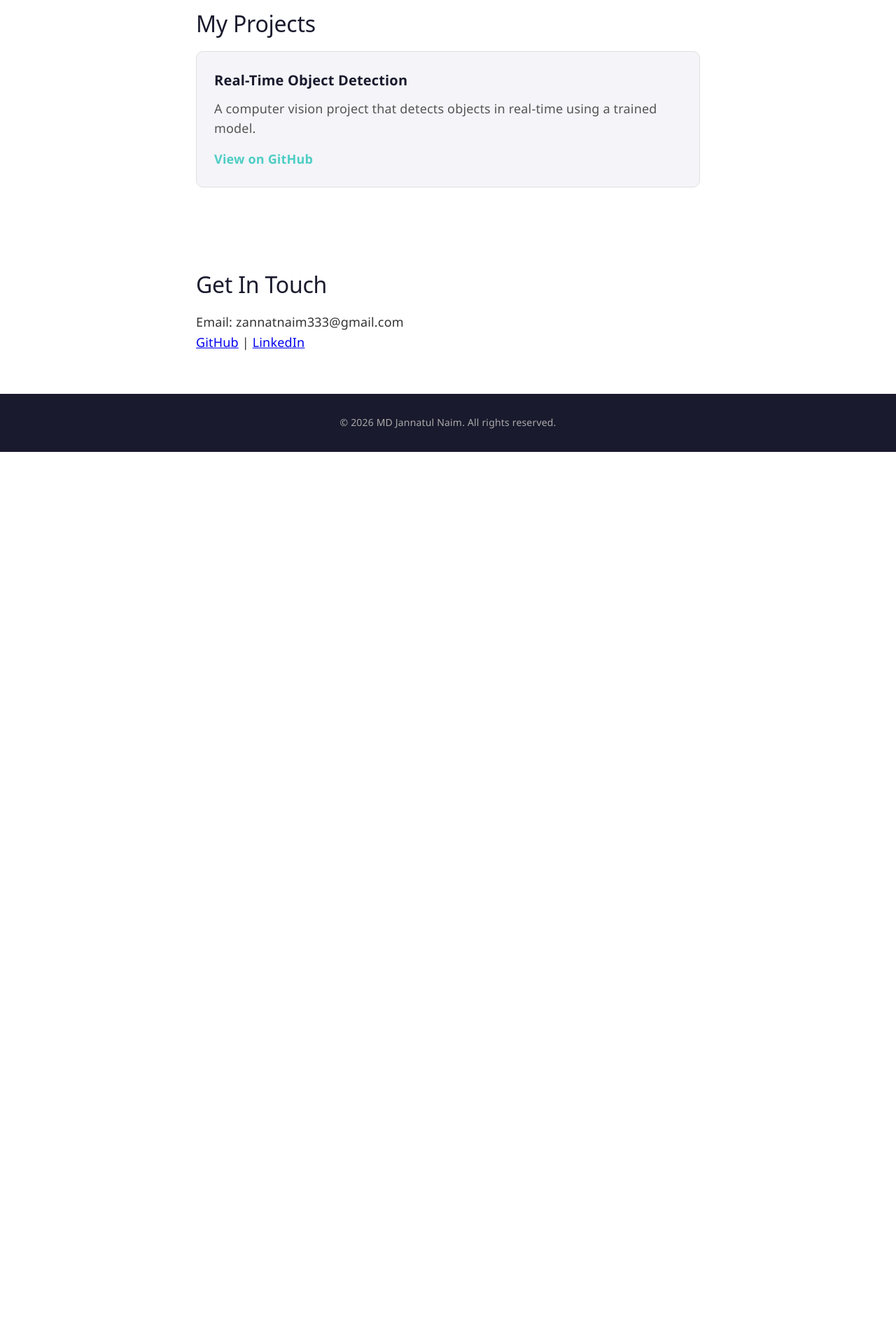
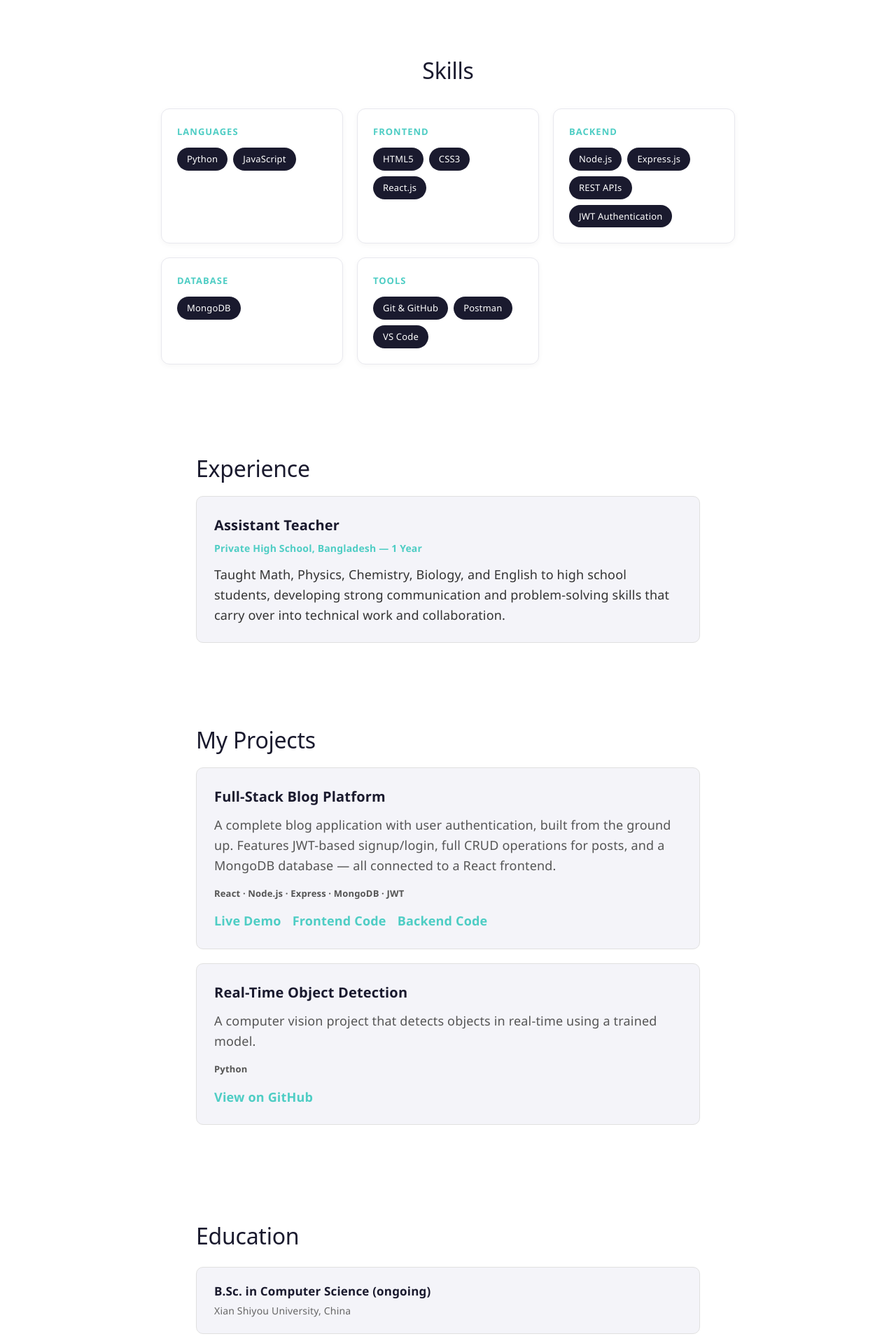
Before and after one commit to zannatnaim/portfolio-react, a React (Vite) app: page / in a window 1280 px wide. Shown: the part 880-2797 px from the top of the page at 70% size. Before the commit the page ends 1526 px from the top, so only its background shows below. Built offline with nearby package versions, Linux system fonts and the light colour scheme.

Commit message:
Add Skills, Experience, Education sections and Blog Platform project

```diff
--- a/src/App.css
+++ b/src/App.css
@@ -158,3 +158,156 @@ html {
         padding: 40px 20px;
     }
 }
+/* Skills Section — Card Grid */
+.skills {
+    padding: 70px 40px;
+    max-width: 900px;
+    margin: 0 auto;
+}
+
+.skills h2 {
+    font-size: 32px;
+    margin-bottom: 35px;
+    color: #1a1a2e;
+    text-align: center;
+}
+
+.skills-grid {
+    display: grid;
+    grid-template-columns: repeat(auto-fit, minmax(220px, 1fr));
+    gap: 20px;
+}
+
+.skill-category {
+    background-color: white;
+    padding: 22px;
+    border-radius: 12px;
+    border: 1px solid #e8e8ee;
+    box-shadow: 0 2px 8px rgba(0, 0, 0, 0.04);
+    transition: transform 0.2s ease, box-shadow 0.2s ease;
+}
+
+.skill-category:hover {
+    transform: translateY(-4px);
+    box-shadow: 0 8px 20px rgba(78, 205, 196, 0.15);
+}
+
+.skill-category h3 {
+    font-size: 13px;
+    color: #4ecdc4;
+    margin-bottom: 12px;
+    text-transform: uppercase;
+    letter-spacing: 1px;
+    font-weight: 700;
+}
+
+.skill-tags {
+    display: flex;
+    flex-wrap: wrap;
+    gap: 8px;
+}
+
+.skill-tag {
+    background-color: #1a1a2e;
+    color: white;
+    padding: 6px 14px;
+    border-radius: 20px;
+    font-size: 13px;
+    font-weight: 500;
+}
+
+/* Experience Section */
+.experience {
+    padding: 60px 40px;
+    max-width: 800px;
+    margin: 0 auto;
+}
+
+.experience h2 {
+    font-size: 32px;
+    margin-bottom: 20px;
+    color: #1a1a2e;
+}
+
+.experience-card {
+    background-color: #f4f4f9;
+    padding: 25px;
+    border-radius: 10px;
+    border: 1px solid #e0e0e0;
+}
+
+.experience-card h3 {
+    font-size: 20px;
+    color: #1a1a2e;
+}
+
+.experience-meta {
+    color: #4ecdc4;
+    font-weight: bold;
+    font-size: 14px;
+    margin: 6px 0 12px;
+}
+
+/* Education Section — Card Style (matches Projects/Experience) */
+.education {
+    padding: 60px 40px;
+    max-width: 800px;
+    margin: 0 auto;
+}
+
+.education h2 {
+    font-size: 32px;
+    margin-bottom: 25px;
+    color: #1a1a2e;
+}
+
+.education-item {
+    background-color: #f4f4f9;
+    padding: 20px 25px;
+    border-radius: 10px;
+    border: 1px solid #e0e0e0;
+    margin-bottom: 15px;
+}
+
+.education-item:last-child {
+    margin-bottom: 0;
+}
+
+.education-item h3 {
+    font-size: 17px;
+    color: #1a1a2e;
+    margin-bottom: 4px;
+}
+
+.education-item p {
+    color: #666;
+    font-size: 14px;
+}
+
+/* Updated Project Card Styles */
+.project-card {
+    margin-bottom: 20px;
+}
+
+.project-tech {
+    font-size: 13px;
+    color: #4ecdc4;
+    font-weight: bold;
+    margin-bottom: 12px;
+}
+
+.project-links {
+    display: flex;
+    gap: 16px;
+    flex-wrap: wrap;
+}
+
+.project-links a {
+    color: #4ecdc4;
+    font-weight: bold;
+    text-decoration: none;
+}
+
+.project-links a:hover {
+    text-decoration: underline;
+}
--- a/src/App.jsx
+++ b/src/App.jsx
@@ -1,6 +1,9 @@
 import './App.css'
 import About from './components/About'
+import Skills from './components/Skills'
+import Experience from './components/Experience'
 import Projects from './components/Projects'
+import Education from './components/Education'
 import Contact from './components/Contact'
 
 function App() {
@@ -10,6 +13,7 @@ function App() {
         <div className="logo">MD JANNATUL NAIM</div>
         <ul className="nav-links">
           <li><a href="#about">About</a></li>
+          <li><a href="#skills">Skills</a></li>
           <li><a href="#projects">Projects</a></li>
           <li><a href="#contact">Contact</a></li>
         </ul>
@@ -23,11 +27,14 @@ function App() {
       </section>
 
       <About />
+      <Skills />
+      <Experience />
       <Projects />
+      <Education />
       <Contact />
       <footer>
-    <p>&copy; 2026 MD Jannatul Naim. All rights reserved.</p>
-</footer>
+        <p>&copy; 2026 MD Jannatul Naim. All rights reserved.</p>
+      </footer>
     </>
   )
 }
--- a/src/components/About.jsx
+++ b/src/components/About.jsx
@@ -4,10 +4,15 @@ function About() {
             <h2>About Me</h2>
             <p>
                 I'm a Computer Science student from Bangladesh, currently studying at{' '}
-<a href="https://www.xsyu.edu.cn/" target="_blank" className="uni-link">                    Xian Shiyou University
+                <a href="https://www.xsyu.edu.cn/" target="_blank" className="uni-link">
+                    Xian Shiyou University
                 </a>{' '}
                 in China. I'm passionate about web development and AI/ML integration.
                 I enjoy building projects that solve real problems.
+            </p>
+            <p>
+                Beyond coding, I was active in BNCC (Bangladesh National Cadet Corps)
+                during college, which shaped my discipline and teamwork skills.
             </p>
         </section>
     )
--- /dev/null
+++ b/src/components/Education.jsx
@@ -0,0 +1,34 @@
+function Education() {
+   const education = [
+    {
+        degree: "B.Sc. in Computer Science (ongoing)",
+        institution: "Xian Shiyou University, China"
+    },
+    {
+        degree: "HSC — GPA 5.00 (Golden, all A+)",
+        institution: "Bangladesh"
+    },
+    {
+        degree: "SSC — GPA 5.00 (Golden, all A+)",
+        institution: "Bangladesh"
+    },
+    {
+        degree: "JSC — GPA 5.00 (Golden, all A+)",
+        institution: "Bangladesh"
+    }
+];
+
+    return (
+        <section id="education" className="education">
+            <h2>Education</h2>
+            {education.map((edu) => (
+                <div className="education-item" key={edu.degree}>
+                    <h3>{edu.degree}</h3>
+                    <p>{edu.institution}</p>
+                </div>
+            ))}
+        </section>
+    )
+}
+
+export default Education
--- /dev/null
+++ b/src/components/Experience.jsx
@@ -0,0 +1,18 @@
+function Experience() {
+    return (
+        <section id="experience" className="experience">
+            <h2>Experience</h2>
+            <div className="experience-card">
+                <h3>Assistant Teacher</h3>
+                <p className="experience-meta">Private High School, Bangladesh — 1 Year</p>
+                <p>
+                    Taught Math, Physics, Chemistry, Biology, and English to high school
+                    students, developing strong communication and problem-solving skills
+                    that carry over into technical work and collaboration.
+                </p>
+            </div>
+        </section>
+    )
+}
+
+export default Experience
--- a/src/components/Projects.jsx
+++ b/src/components/Projects.jsx
@@ -2,13 +2,31 @@ function Projects() {
     return (
         <section id="projects" className="projects">
             <h2>My Projects</h2>
+
+            <div className="project-card">
+                <h3>Full-Stack Blog Platform</h3>
+                <p>
+                    A complete blog application with user authentication, built from the
+                    ground up. Features JWT-based signup/login, full CRUD operations for
+                    posts, and a MongoDB database — all connected to a React frontend.
+                </p>
+                <p className="project-tech">React · Node.js · Express · MongoDB · JWT</p>
+                <div className="project-links">
+                    <a href="https://zannatnaim.github.io/blog-frontend/" target="_blank">Live Demo</a>
+                    <a href="https://github.com/zannatnaim/blog-frontend" target="_blank">Frontend Code</a>
+                    <a href="https://github.com/zannatnaim/blog-backend" target="_blank">Backend Code</a>
+                </div>
+            </div>
+
             <div className="project-card">
                 <h3>Real-Time Object Detection</h3>
                 <p>A computer vision project that detects objects in real-time using a trained model.</p>
-                <a href="https://github.com/zannatnaim/VisionGuide_New" target="_blank">
-                    View on GitHub
-                </a>
+                <p className="project-tech">Python</p>
+                <div className="project-links">
+                    <a href="https://github.com/zannatnaim/VisionGuide_New" target="_blank">View on GitHub</a>
+                </div>
             </div>
+
         </section>
     )
 }
--- /dev/null
+++ b/src/components/Skills.jsx
@@ -0,0 +1,44 @@
+function Skills() {
+    const skillCategories = [
+        {
+            category: "Languages",
+            items: ["Python", "JavaScript"]
+        },
+        {
+            category: "Frontend",
+            items: ["HTML5", "CSS3", "React.js"]
+        },
+        {
+            category: "Backend",
+            items: ["Node.js", "Express.js", "REST APIs", "JWT Authentication"]
+        },
+        {
+            category: "Database",
+            items: ["MongoDB"]
+        },
+        {
+            category: "Tools",
+            items: ["Git & GitHub", "Postman", "VS Code"]
+        }
+    ];
+
+    return (
+        <section id="skills" className="skills">
+            <h2>Skills</h2>
+            <div className="skills-grid">
+                {skillCategories.map((cat) => (
+                    <div className="skill-category" key={cat.category}>
+                        <h3>{cat.category}</h3>
+                        <div className="skill-tags">
+                            {cat.items.map((item) => (
+                                <span className="skill-tag" key={item}>{item}</span>
+                            ))}
+                        </div>
+                    </div>
+                ))}
+            </div>
+        </section>
+    )
+}
+
+export default Skills
```
